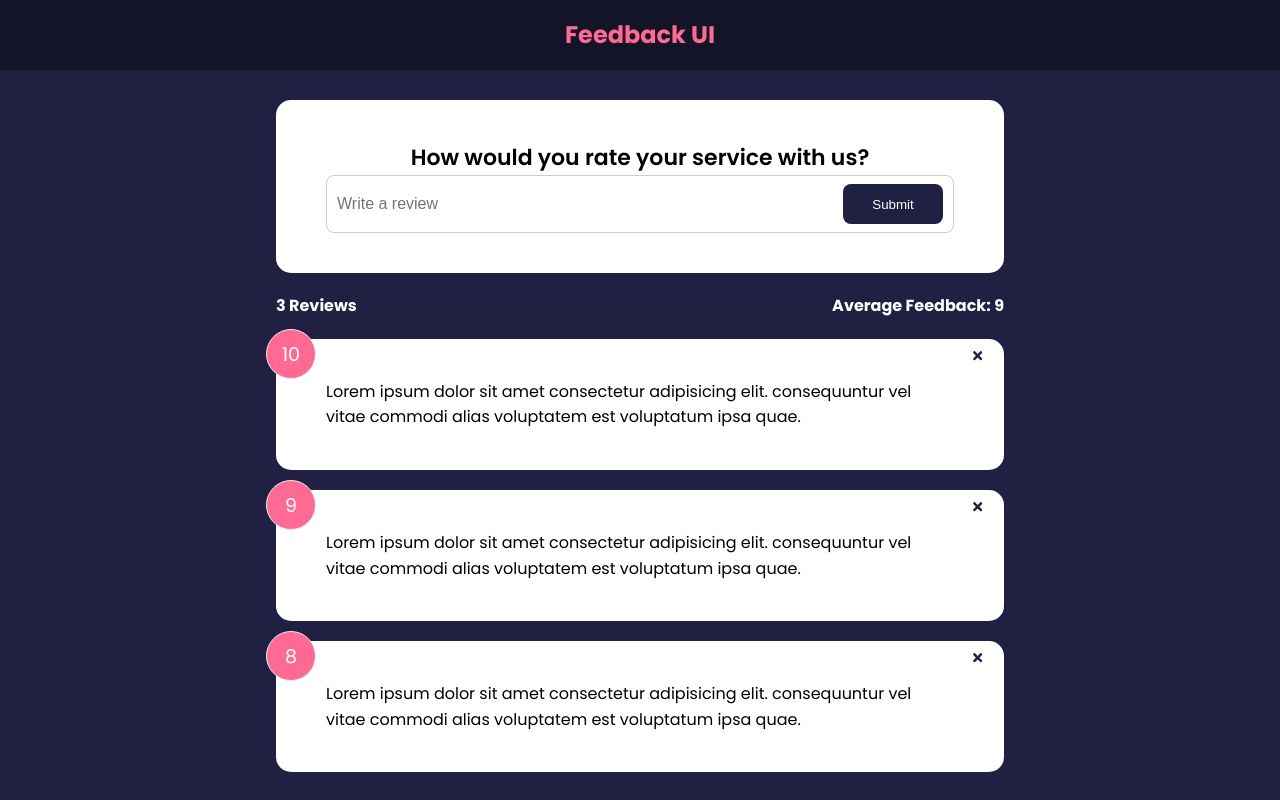
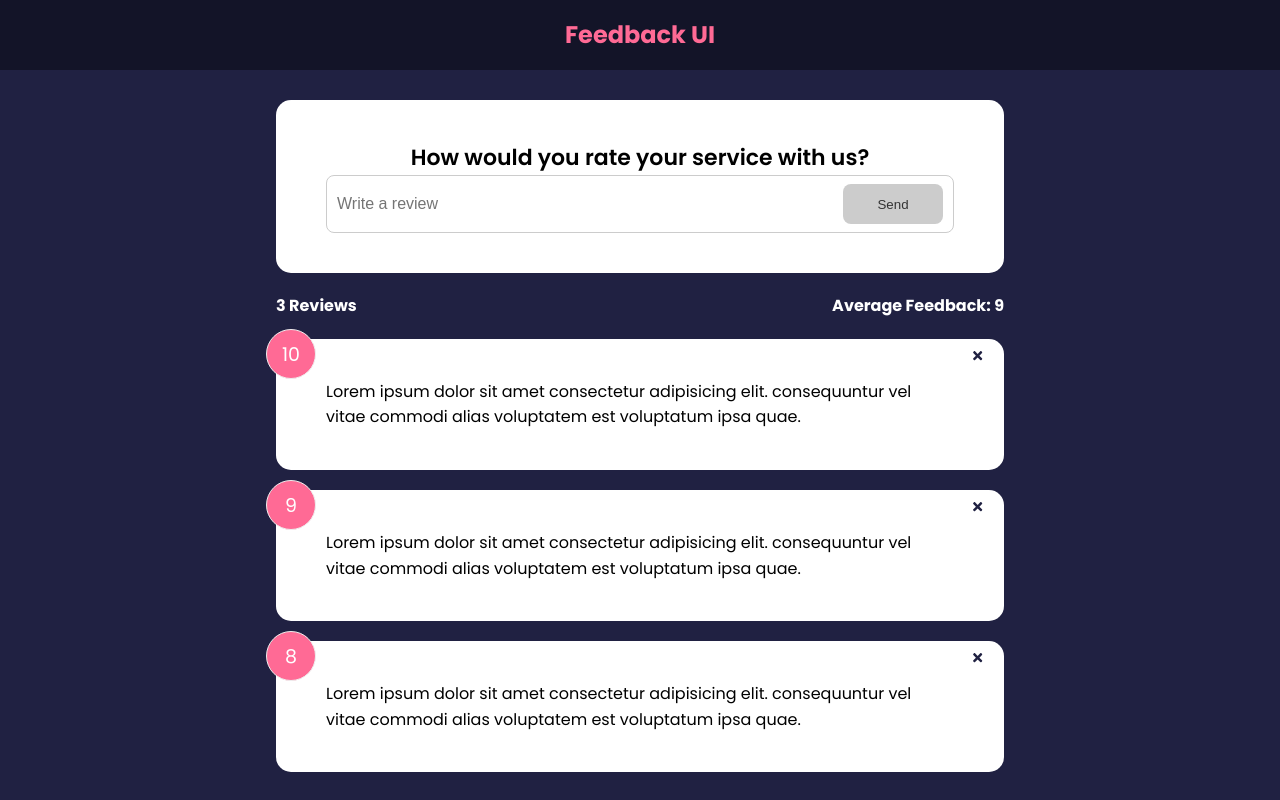
Before and after one commit to Kgaogel09/reactjs-course, a React (Create React App) app in the folder feedback-app/: page / in a window 1280 px wide. Built offline with nearby package versions, Linux system fonts and the light colour scheme.

Commit message:
validation

```diff
--- a/feedback-app/src/components/FeedbackForm.jsx
+++ b/feedback-app/src/components/FeedbackForm.jsx
@@ -3,13 +3,26 @@ import Button from "./shared/Button"
 import Card from "./shared/Card"
 function FeedbackForm() {
   const [text, setText] = useState("")
+  const [btnDisabled, setBtnDisabled] = useState(true)
+  const [message, setMessage] = useState("")
 
   const handleChange = (e) => {
+    if (text === "") {
+      setBtnDisabled(true)
+      setMessage(null)
+    } else if (text !== "" && text.trim().length <= 20) {
+      setBtnDisabled(true)
+      setMessage("Text must be at least 20 characters")
+    } else {
+      setBtnDisabled(false)
+      setMessage(null)
+    }
     setText(e.target.value)
   }
 
   return (
     <Card>
+      <form>
         <h2>How would you rate your service with us?</h2>
         <div className='input-group'>
           <input
@@ -18,9 +31,10 @@ function FeedbackForm() {
             placeholder='Write a review'
             value={text}
           />
-        {/* <button type='submit'>Submit</button> */}
-        <Button />
+          <Button isDisabled={btnDisabled} />
         </div>
+        {message && <div className='message'>{message}</div>}
+      </form>
     </Card>
   )
 }
--- a/feedback-app/src/components/shared/Button.jsx
+++ b/feedback-app/src/components/shared/Button.jsx
@@ -9,7 +9,7 @@ function Button({ label, version, type, isDisabled }) {
 }
 
 Button.defaultProps = {
-  label: "Submit",
+  label: "Send",
   version: "primary",
   type: "submit",
   isDisabled: false,
```
Lines whose indentation alone changed are shown as unchanged.
